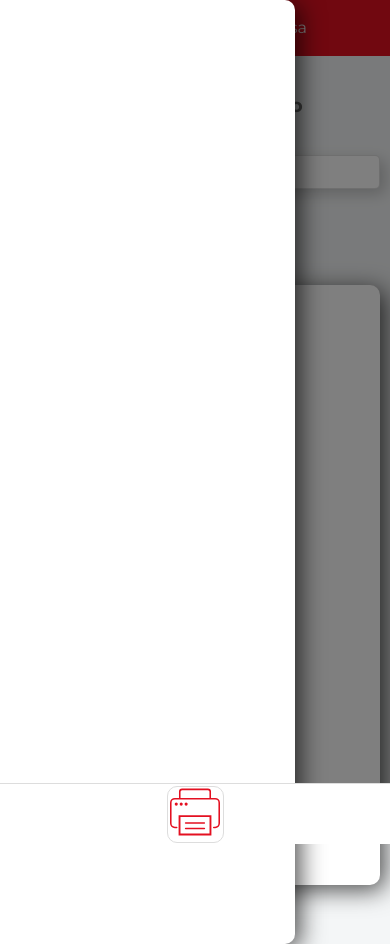
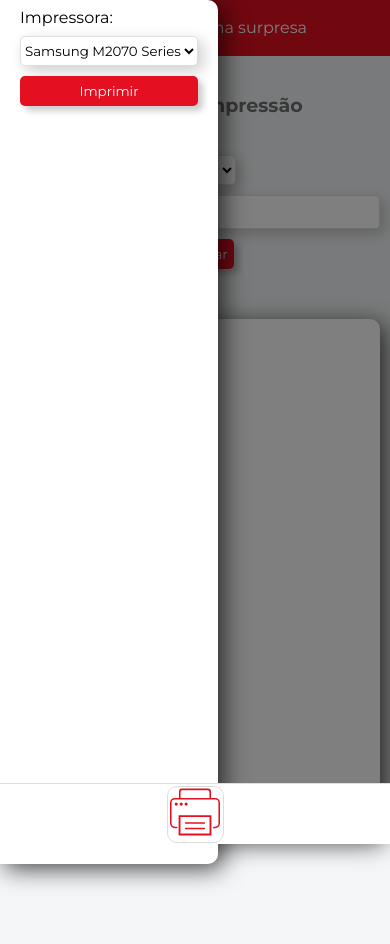
Before and after one commit to Kazanto/list-and-print-template, a plain HTML site: page index.html in a window 390 px wide. Both pictures are taken after a click on the element 195 px from the left and 814 px from the top of the page. After the commit the page ends 920 px from the top, so only its background shows below. Drawn offline with nearby package versions, Linux system fonts and the light colour scheme.

Commit message:
working in the responsive layout and reusable components

```diff
--- a/index.html
+++ b/index.html
@@ -26,12 +26,13 @@
       </div>
       <h1 class="main-title">Pesquisa e impressão</h1>
     </header>
-    <main>
+    <main class="kzt-main">
       <div class="kzt-shell">
         <form class="kzt-filters">
-          <p class="kzt-filters__branch-title">Filial:</p>
+          <div class="kzt-filters-select-shell">
+          <p class="kzt-filters__select-title">Filial:</p>
           <select
-            class="kzt-filters__branch-select kzt-filters__box"
+            class="kzt-filters__select-select kzt-filters__box"
             id="codfilial"
             name="codfilial"
             placeholder="Filial"
@@ -41,6 +42,7 @@
             <option selected="selected" value="3">3</option>
             <option value="4">4</option>
           </select>
+          </div>
           <input
             class="kzt-filters__multi-codprod kzt-filters__box"
             pattern="[0-9,]+(?<!,)$"
@@ -55,9 +57,31 @@
         </form>
       </div>
       <div class="kzt-shell">
-        <div class="kzt-shell kzt-shell-max-width-1024">
+        <div class="kzt-shell kzt-shell--max-width-1024">
           <div class="kzt-box kzt-box--large"></div>
-          <div id="list-and-print-box#1" class="kzt-box kzt-box--medium"></div>
+          <div id="list-and-print-box#1" class="kzt-box kzt-box--medium">
+            <div class="kzt-shell">
+              <form class="kzt-filters">
+                <div class="kzt-filters-select-shell">
+                <p class="kzt-filters__select-title">Impressora:</p>
+                <select
+                  class="kzt-filters__select-select kzt-filters__box"
+                  id="codfilial"
+                  name="codfilial"
+                  placeholder="Filial"
+                >
+                  <option selected="selected" value="1">Samsung M2070 Series</option>
+                  <option value="2">2</option>
+                  <option value="3">3</option>
+                  <option value="4">4</option>
+                </select>
+                </div>
+                <button class="kzt-filters__search-button" type="submit">
+                  Imprimir
+                </button>
+              </form>
+            </div>
+          </div>
           </div>
         </div>
       </div>
--- a/styles/kzt-base-style.css
+++ b/styles/kzt-base-style.css
@@ -28,12 +28,12 @@
 .kzt-shell {
   display: flex;
   justify-content: center;
-  align-items: center;
+  align-items: flex-start;
   max-width: 100%;
   margin: 0 10px 50px;
 }
 
-.kzt-shell-max-width-1024 {
+.kzt-shell--max-width-1024 {
   width: 100%;
   max-width: 1024px;
   gap: 30px;
@@ -43,9 +43,14 @@
 .kzt-filters {
   display: flex;
   gap: 10px;
+  align-items: center;
   justify-content: center;
+}
+
+.kzt-filters-select-shell {
+  display: flex;
   align-items: center;
-  height: 30px;
+  gap: 10px;
 }
 
 .kzt-filters__box {
@@ -67,7 +72,7 @@
   border-radius: 5px;
   color: #ffffff;
   cursor: pointer;
-  height: 100%;
+  height: 30px;
 }
 
 .kzt-box {
@@ -75,8 +80,8 @@
   background: #ffffff;
   box-shadow: 5px 5px 25px rgb(0 0 0 / 70%);
   border-radius: 10px;
-  padding: 50px 50px;
   min-height: 500px;
+  padding: 10px;
 }
 
 .kzt-box.kzt-box--large {
@@ -84,26 +89,23 @@
 }
 
 .kzt-box.kzt-box--medium {
-  flex-grow: 2;
+  width: fit-content;
+  max-width: 350px;
+}
+
+.kzt-box--medium .kzt-filters-select-shell {
+  flex-flow: column;
+  align-items: flex-start;
+}
+
+.kzt-box--medium .kzt-filters {
+  flex-flow: column;
+  align-items: unset;
 }
 
 @media (max-width: 1023px) {
   .kzt-filters {
-    width: 400px;
     max-width: 100%;
     flex-wrap: wrap;
-    margin-bottom: 50px;
-  }
-  .kzt-filters :nth-child(1) {
-    order: 2;
-  }
-  .kzt-filters :nth-child(2) {
-    order: 3;
-  }
-  .kzt-filters :nth-child(3) {
-    order: 1;
-  }
-  .kzt-filters :nth-child(4) {
-    order: 4;
   }
 }
--- a/styles/list-and-print-1.css
+++ b/styles/list-and-print-1.css
@@ -4,11 +4,15 @@
   }
 }
 
+.kzt-main {
+  margin-bottom: 81px;
+}
+
 .kzt-box--display-mob {
   position: absolute;
   border-top-left-radius: 0;
   border-bottom-left-radius: 0;
-  width: 50%;
+  width: fit-content;
   top: 0;
   left: 0;
   height: 100vh;
```
